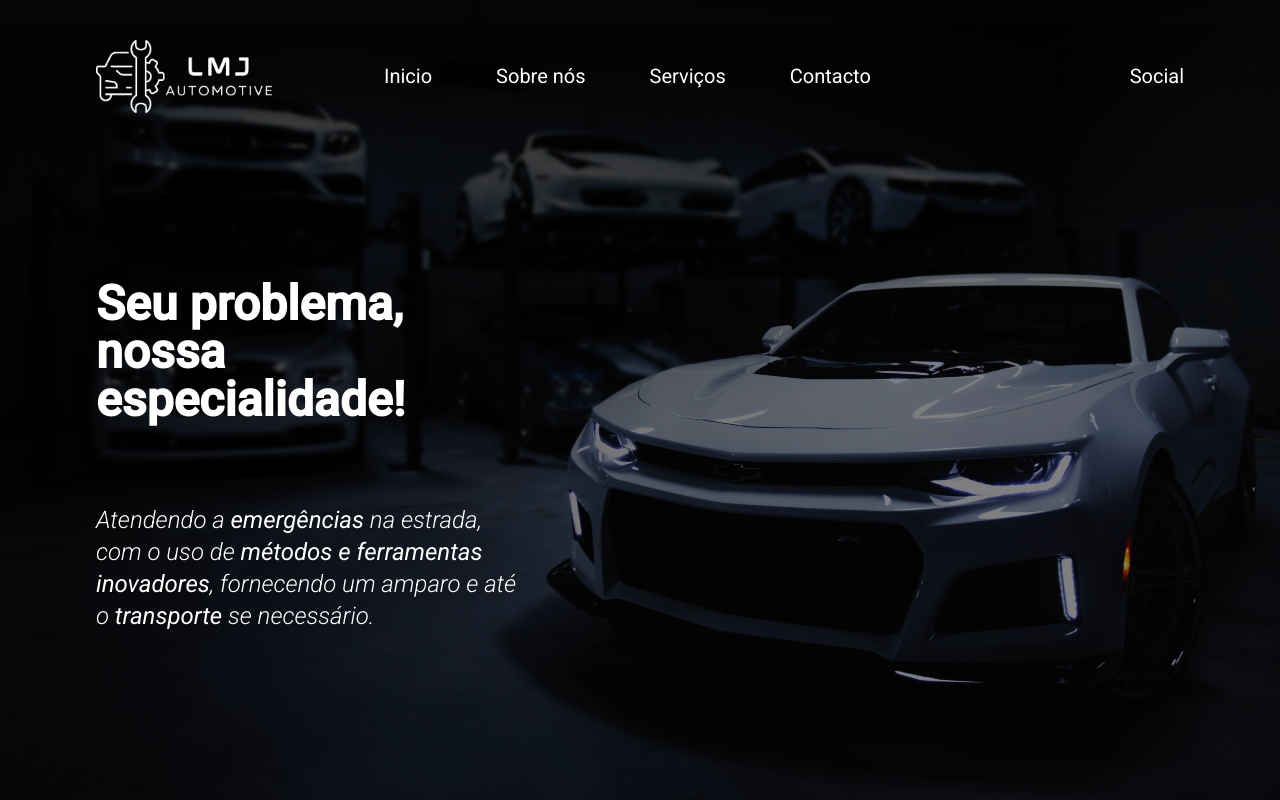
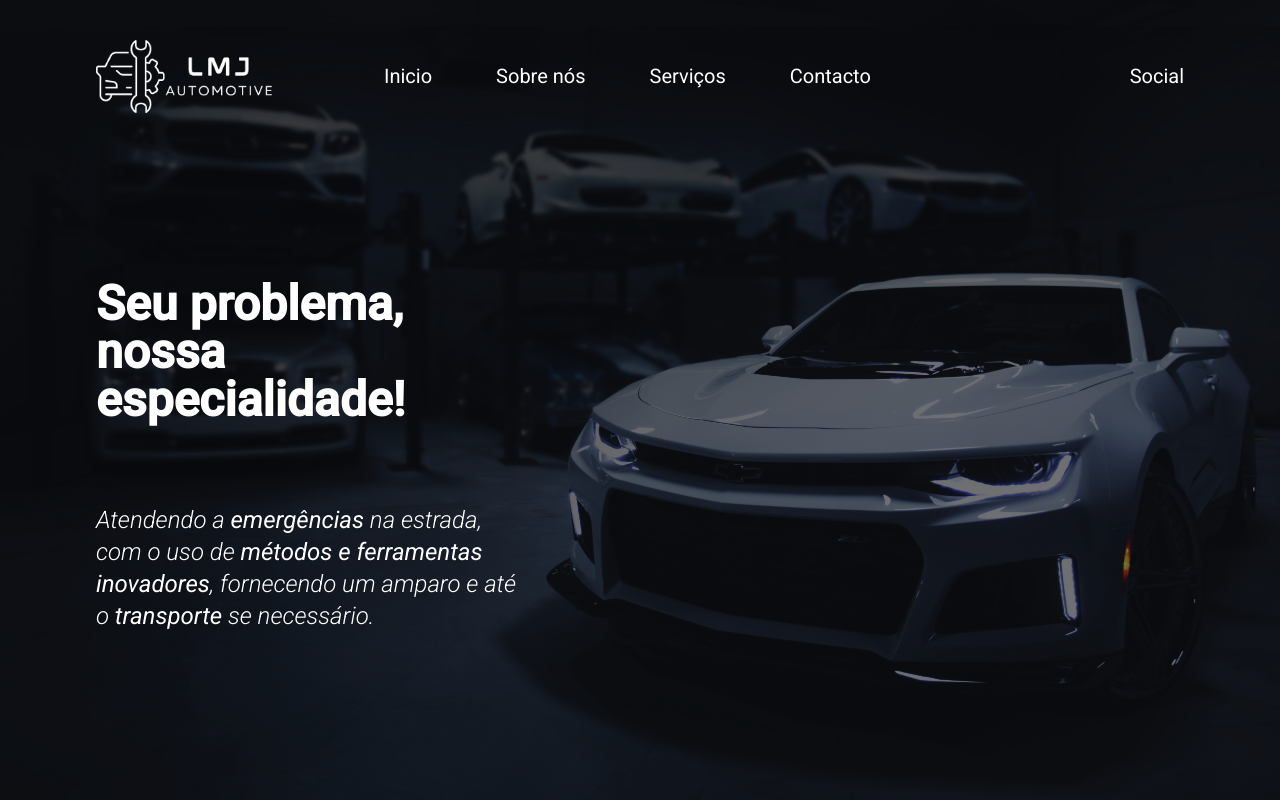
Before and after one commit to mateusfg7/lmj-automotive, a Next.js app: page / in a window 1280 px wide. Built offline with nearby package versions, Linux system fonts and the light colour scheme.

Commit message:
feat: update InitialPage colors

```diff
--- a/src/components/InitialPage/index.tsx
+++ b/src/components/InitialPage/index.tsx
@@ -4,8 +4,8 @@ import { MainSection } from '../MainSection'
 
 export function InitialPage() {
   return (
-    <div className='h-screen text-white bg-[url("/img/background.jpg")] bg-fixed bg-center bg-no-repeat bg-cover'>
-      <div className='bg-[rgba(0,0,0,0.5)] h-full'>
+    <div className='h-screen text-white bg-[url("/img/background.jpg")] bg-scroll bg-center bg-no-repeat bg-cover'>
+      <div className='bg-[rgba(13,15,20,0.6)] h-full'>
         <MainSection>
           <Header />
           <Main />
```
